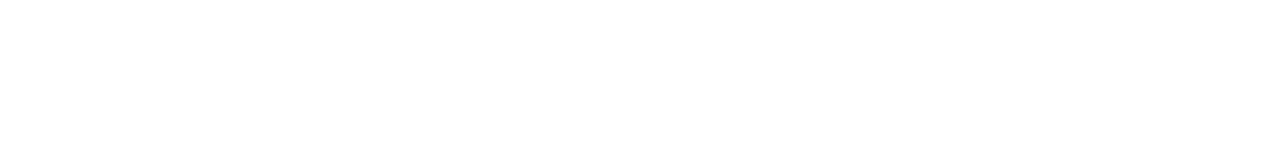
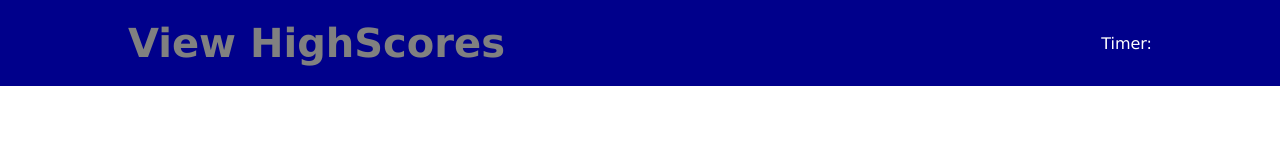
Before and after one commit to g00s3mag1k/Coding_Quiz, a plain HTML site: page index.html in a window 1280 px wide. Drawn offline with Linux system fonts and the light colour scheme.

Commit message:
added basic style and html structure

```diff
--- a/assets/style.css
+++ b/assets/style.css
@@ -0,0 +1,32 @@
+* {
+    margin: 0;
+    padding: 0;
+    box-sizing: border-box;
+    font-family: Verdana, sans-serif;
+}
+
+body {
+    color: white;
+
+}
+
+.header {
+    position: fixed;
+    top: 0;
+    left: 0;
+    width: 100%;
+    padding: 20px 10%;
+    background: darkblue;
+    display: flex;
+    justify-content: space-between;
+    align-items: center;
+    z-index: -1;
+}
+
+.score-board {
+    font-size: 40px;
+    color: grey;
+    text-decoration: none;
+    font-weight: bold;
+
+}
--- a/index.html
+++ b/index.html
@@ -1,11 +1,22 @@
 <!DOCTYPE html>
 <html lang="en">
 <head>
-    <meta charset="UTF-8">
-    <meta name="viewport" content="width=device-width, initial-scale=1.0">
-    <title>Document</title>
+    <meta charset = "UTF-8">
+    <meta name = "viewport" content = "width=device-width, initial-scale=1.0">
+    <meta http-equiv = "X-UA-Compatible" content = "IE=edge">
+    <title>Coding Quiz Challenge</title>
+    <link rel = "stylesheet" href = "./assets/style.css">
 </head>
+
 <body>
+    <main class = "main">
+        <header class = "header">
+            <nav class = "navbar">
+                <a href = "#" class = "score-board">View HighScores</a>
+            </nav>
+                <p class = "timer">Timer:</p>
+        </header>
+    </main>
 
 </body>
 </html>
```
